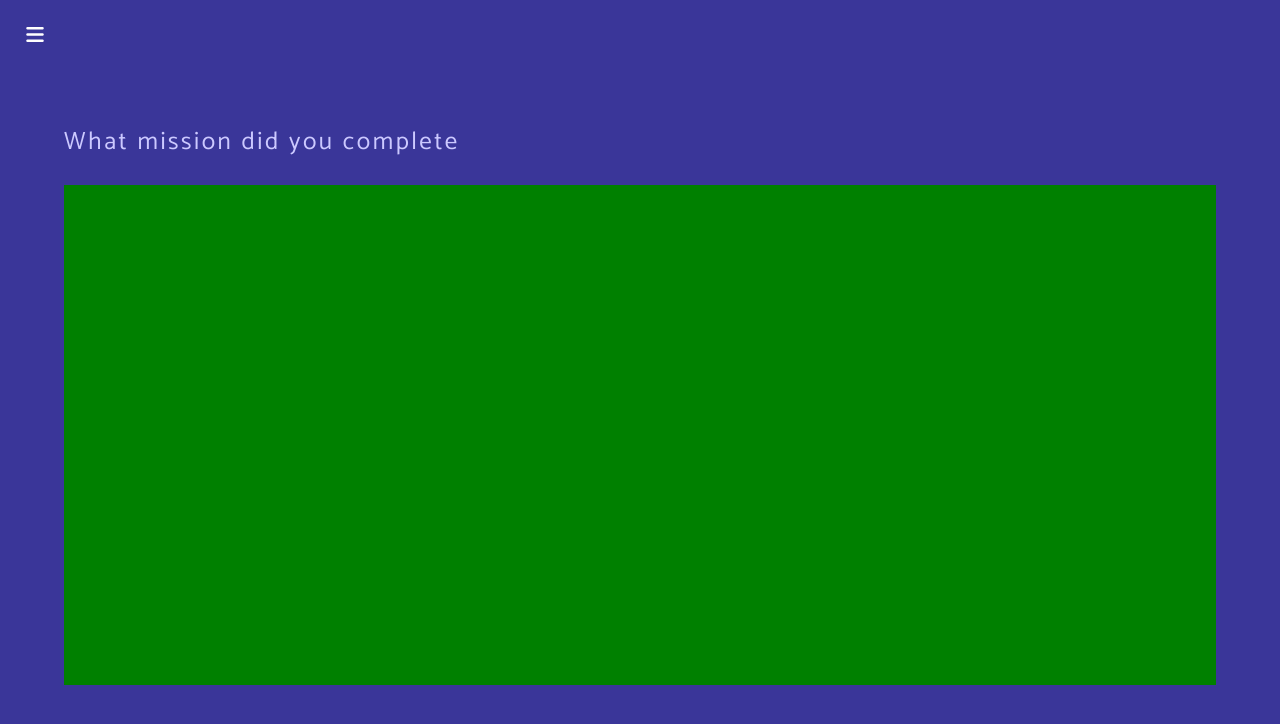
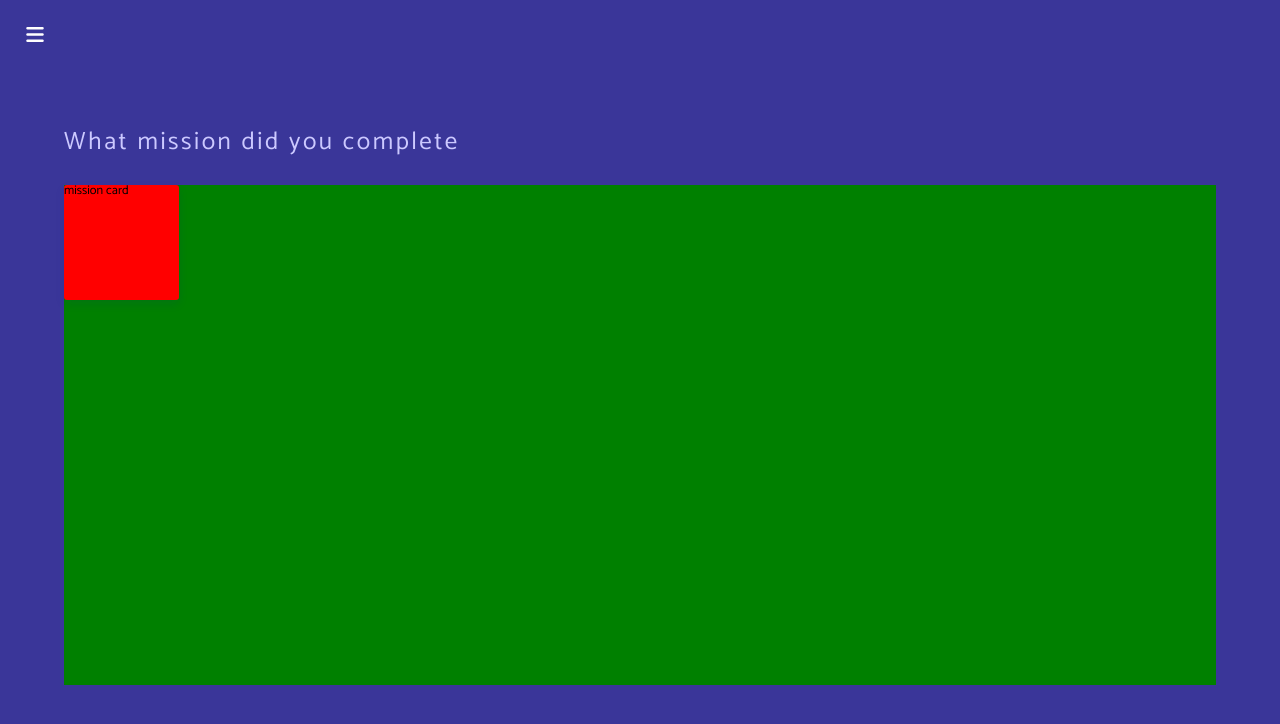
Before and after one commit to BloomTech-Labs/refresh-fe, a React (Create React App) app: page /mission-complete in a window 1280 px wide. Shown: the top 724 px of the page. Built offline with nearby package versions, Linux system fonts and the light colour scheme.

Commit message:
structure out basic mission card

```diff
--- a/src/views/mission-complete/MissionCard.js
+++ b/src/views/mission-complete/MissionCard.js
@@ -9,14 +9,20 @@ import { test, flex } from '../../styles/global/Mixins';
 // COMPONENT
 const MissionCard = () => {
     return (
-        <div>
+        <CardContainer>
             mission card
-        </div>
+        </CardContainer>
     );
 };
 
 // STYLED COMPONENTS
-// todo
+const CardContainer = styled.div`
+    width: 115px;
+    height: 115px;
+    box-shadow: 0px 4px 10px rgba(21, 15, 172, 0.1);
+    border-radius: 3px;
+    ${test.redBg}
+`
 
 // EXPORT
 export default MissionCard;
--- a/src/views/mission-complete/MissionComplete.js
+++ b/src/views/mission-complete/MissionComplete.js
@@ -5,6 +5,13 @@ import React from 'react';
 import styled from 'styled-components';
 // helpers
 import { test, flex } from '../../styles/global/Mixins';
+// components
+import MissionCard from './MissionCard';
+
+// DUMMY DATA
+// adding some dummy data so that i can work out basic props drilling
+// this will probably change a lot after BE figures out all of the data models
+// but we can use it for now to move forward on FE -JC
 
 // COMPONENT
 const MissionComplete = () => {
@@ -15,7 +22,7 @@ const MissionComplete = () => {
                     <h2 className='mission-message'>What mission did you complete</h2>
 
                     <MissionsWrapper>
-
+                        <MissionCard />
                     </MissionsWrapper>
             </MCContainer>
         </MCWrapper>
```
